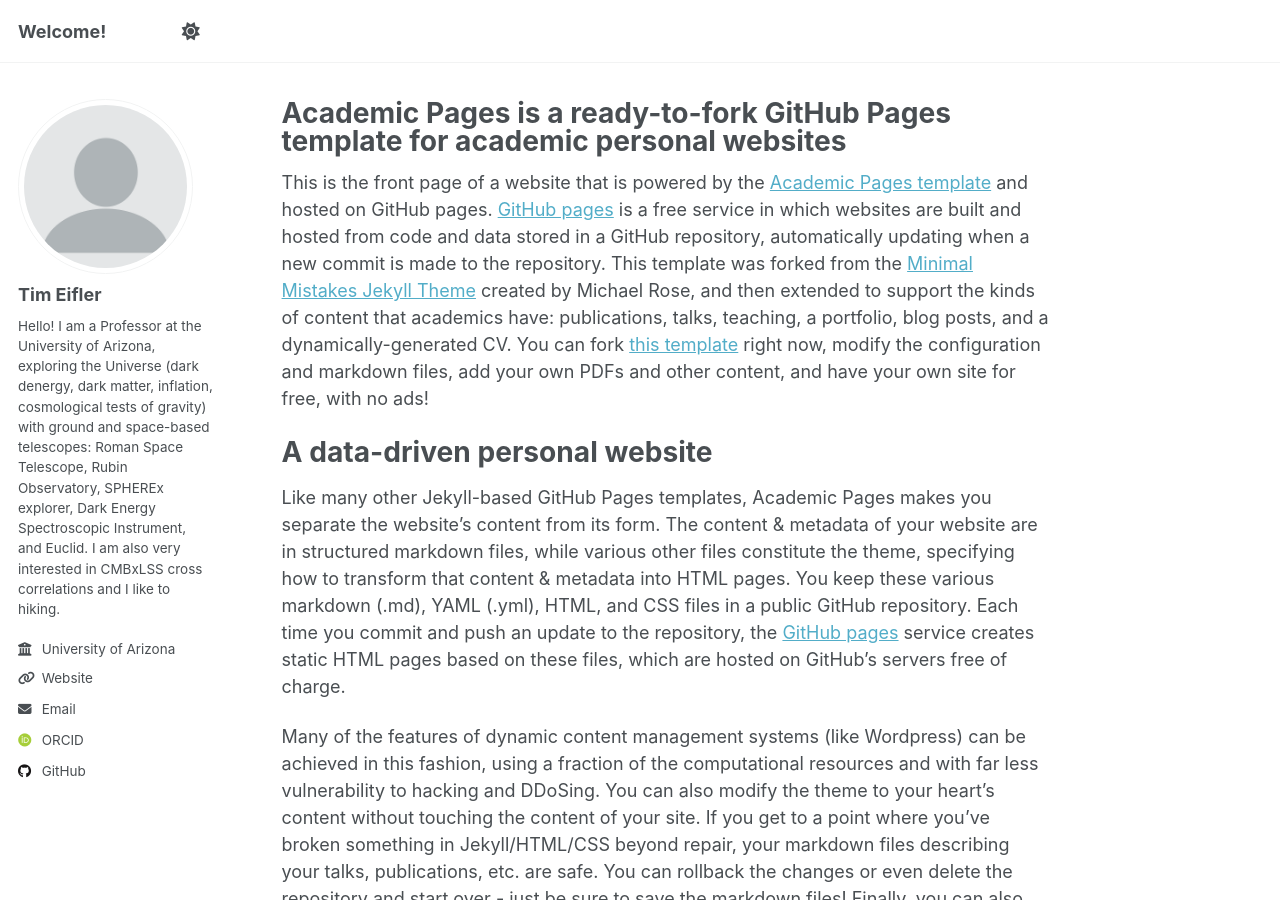
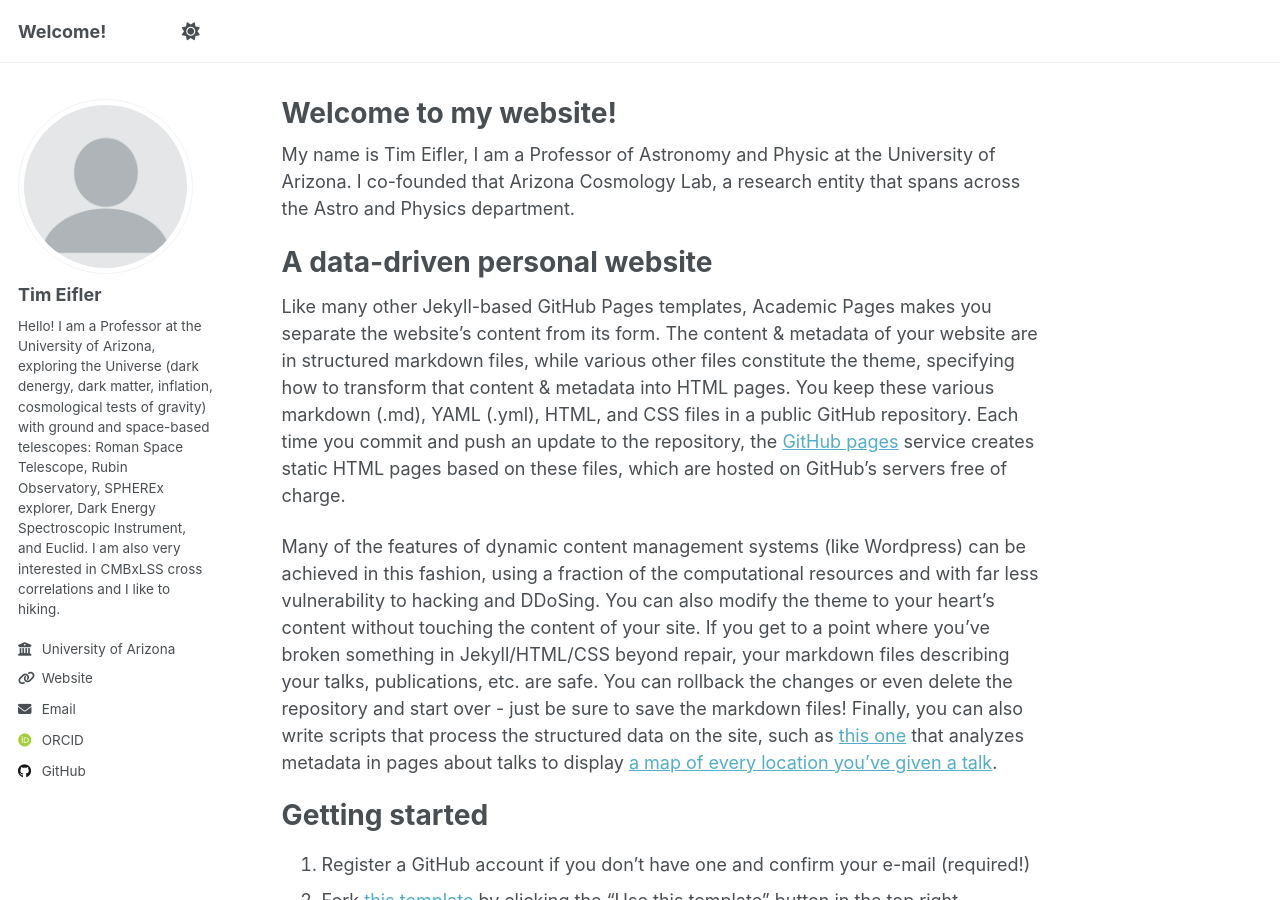
Before and after one commit to timeifler/timeifler.github.io, a Jekyll site: the page built from _pages/about.md, in a window 1280 px wide and 900 px high. Built offline with Jekyll 4.4.1, drawn with Linux system fonts in a browser that asks for light colours; some web fonts are replaced.

Commit message:
Update about.md

```diff
--- a/_pages/about.md
+++ b/_pages/about.md
@@ -1,13 +1,13 @@
 ---
 permalink: /
-title: "Academic Pages is a ready-to-fork GitHub Pages template for academic personal websites"
+title: "Welcome to my website!"
 author_profile: true
 redirect_from:
   - /about/
   - /about.html
 ---
 
-This is the front page of a website that is powered by the [Academic Pages template](https://github.com/academicpages/academicpages.github.io) and hosted on GitHub pages. [GitHub pages](https://pages.github.com) is a free service in which websites are built and hosted from code and data stored in a GitHub repository, automatically updating when a new commit is made to the repository. This template was forked from the [Minimal Mistakes Jekyll Theme](https://mmistakes.github.io/minimal-mistakes/) created by Michael Rose, and then extended to support the kinds of content that academics have: publications, talks, teaching, a portfolio, blog posts, and a dynamically-generated CV. You can fork [this template](https://github.com/academicpages/academicpages.github.io) right now, modify the configuration and markdown files, add your own PDFs and other content, and have your own site for free, with no ads!
+My name is Tim Eifler, I am a Professor of Astronomy and Physic at the University of Arizona. I co-founded that Arizona Cosmology Lab, a research entity that spans across the Astro and Physics department.
 
 A data-driven personal website
 ======
```
